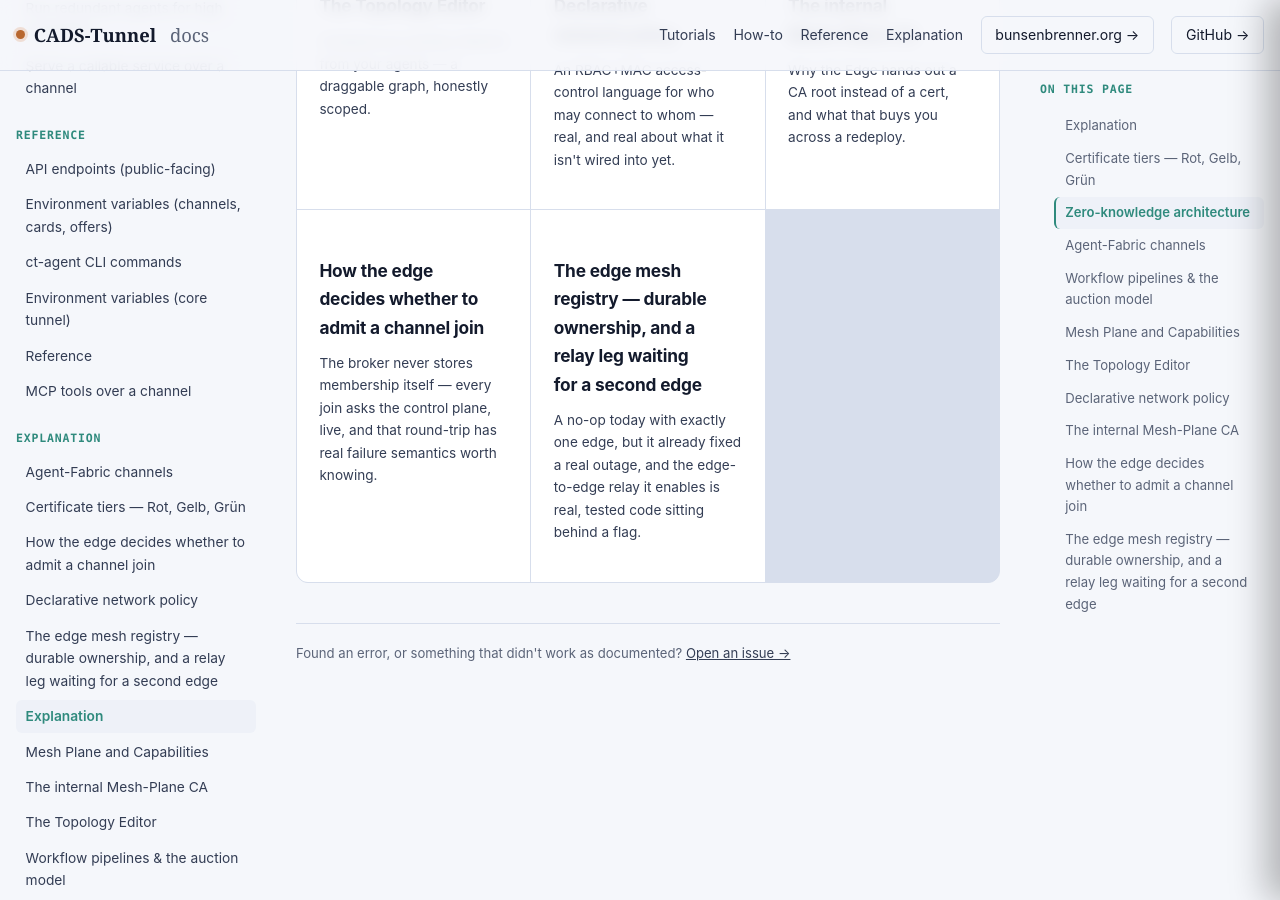
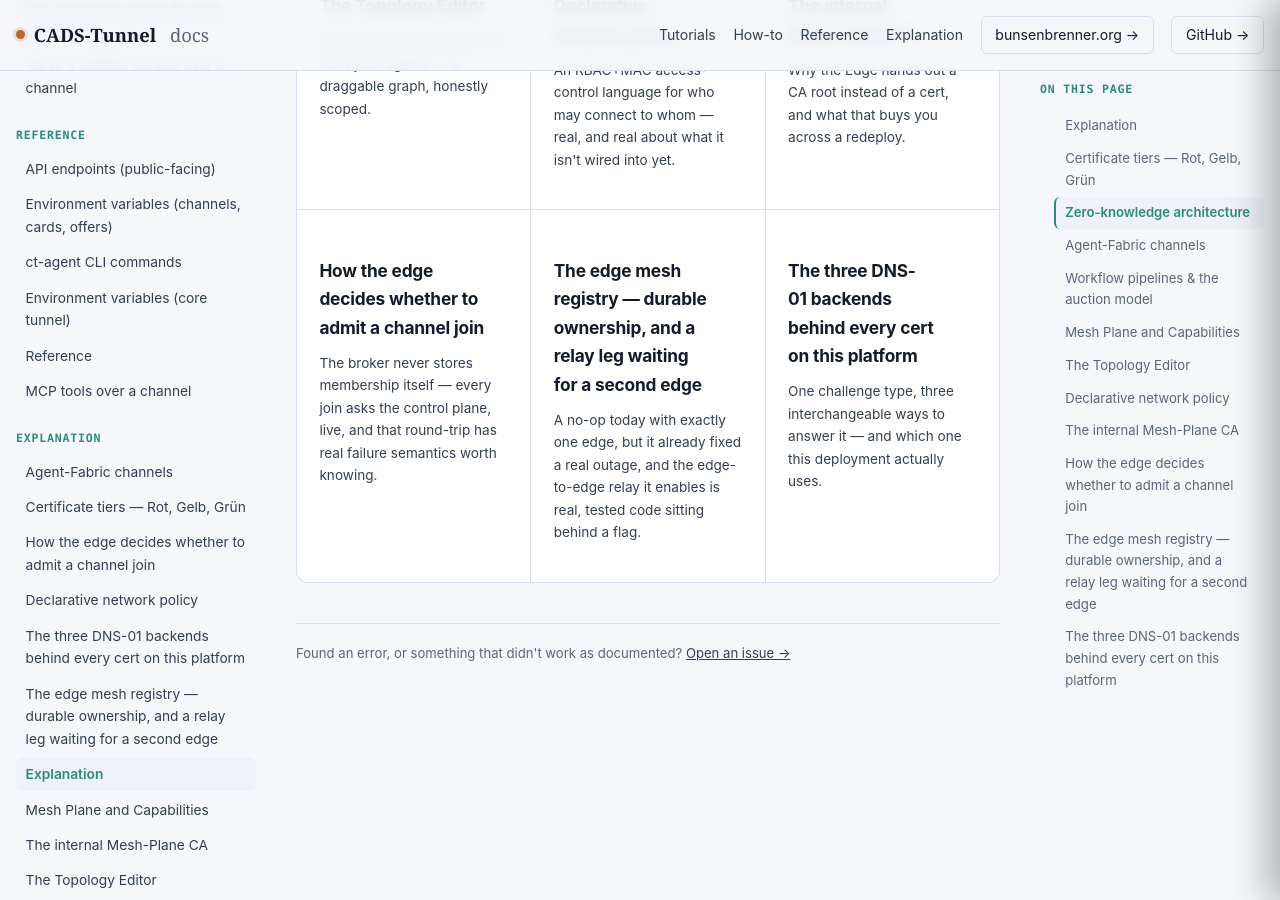
Before and after one commit to scimbe/CADS-Tunnel-docs, a Jekyll site: the page built from _explanation/index.md, in a window 1280 px wide and 900 px high, scrolled down 795 px. Built offline with Jekyll 4.4.1, drawn with Linux system fonts in a browser that asks for light colours; part of the change alters nothing that is shown.

Commit message:
explanation: new "The three DNS-01 backends" (firing 64)
crates/dns (ct_dns::provider::Dns01Provider) had zero docs coverage
despite being the mechanism behind every certificate this platform
issues, including docs.bunsenbrenner.org's own. Documents all three
interchangeable backends -- SelfHosted (a real, 22-test authoritative
:53 responder for registrars with no DNS API, ADR-0019), Desec (this
actual production deployment's backend), and RemoteAgent (what
ct-agent certificate uses: proves hostname ownership via routing token
to POST /agent/dns01-challenge, never holding a zone-wide credential)
-- and why the trust-boundary split needs all three rather than one.

Grounded directly in crates/dns/src/provider.rs's own doc comments and
crates/control-plane/src/dns01_challenge.rs's real route wiring; ran
the crate's hermetic test suite (22/22 passing) for extra confidence
before publishing. Cross-linked from gelb-to-gruen.md's intro.

Co-Authored-By: Claude Sonnet 5 <noreply@anthropic.com>
Claude-Session: https://claude.ai/code/session_018FkngvdKnmVcAT84EZe7Ur

```diff
--- /dev/null
+++ b/_explanation/dns-01-providers.md
@@ -0,0 +1,63 @@
+---
+title: The three DNS-01 backends behind every cert on this platform
+description: One challenge type, three interchangeable ways to answer it — and which one this deployment actually uses.
+order: 11
+---
+
+# The three DNS-01 backends behind every cert on this platform
+
+Every Let's Encrypt/ZeroSSL certificate this platform issues — the portal's own, and every customer
+tunnel's Gelb→Grün promotion (see [Certificate tiers explained]({{ '/explanation/certificate-tiers/' | relative_url }}))
+— proves domain control the same way: DNS-01, a `_acme-challenge.<host> TXT` record the CA checks
+before issuing. What actually publishes that record is a pluggable abstraction
+(`ct_dns::provider::Dns01Provider`, `crates/dns`) with three interchangeable backends. None of this
+is documented anywhere else on this site, despite `docs.bunsenbrenner.org` itself having been issued
+through one of them.
+
+## The three backends
+
+- **`SelfHosted`** — an in-process, fully authoritative DNS server this platform runs itself
+  (`crates/dns`'s own `AcmeDnsStore` + a hand-rolled DNS wire codec, real UDP/TCP `:53` server,
+  22 passing tests). Built for registrars with **no DNS API at all** (the docs cite Strato by name,
+  [ADR-0019](https://github.com/scimbe/CADS-Tunnel/blob/main/docs/adr/0019-unified-443-gateway.md)) —
+  you delegate just the challenge subdomain (`NS`/glue pointing `auth.<zone>` at the plane), the rest
+  of the zone stays wherever it already is. A loopback-only mutation API (`CT_DNS_API_LISTEN`,
+  default `127.0.0.1:8053`) is the only way to publish/clear records; `:53` itself only ever answers
+  queries, never accepts writes.
+- **`Desec`** — [deSEC](https://desec.io), a free managed DNS provider with a real REST API.
+  **Operator-side only**: holds the zone-wide API token, so it's never constructed on an agent.
+  This is the backend this actual production deployment uses — see
+  [ADR-0019](https://github.com/scimbe/CADS-Tunnel/blob/main/docs/adr/0019-unified-443-gateway.md)
+  and `docs/dns01-desec.md` in the CADS-Tunnel repo for the operator-side setup.
+- **`RemoteAgent`** — what an **agent** actually uses for its own tunnel's certificate
+  (`ct-agent certificate`, see [Go from Gelb to Grün]({{ '/how-to/gelb-to-gruen/' | relative_url }})).
+  Instead of holding any DNS credential, it proves hostname ownership to the control plane's
+  `POST /agent/dns01-challenge` (and `.../clear`) using its own routing token — the same token that
+  already authorizes it to serve that hostname. The zone-wide credential (deSEC token or the
+  self-hosted store) never leaves the operator's control plane; an agent can publish a challenge only
+  for a hostname it's already the authorized routing-token owner of.
+
+## Why three, not one
+
+Each solves a different trust boundary:
+
+- Self-hosted exists because some registrars (confirmed: Strato) genuinely have no API to automate
+  against — the only alternative is a manual/mail-based process, so this platform runs its own
+  minimal authoritative DNS instead.
+- deSEC exists because most operators don't want to run public `:53` themselves (a second,
+  security-relevant open port) when a managed provider with a real API is available.
+- Remote-agent exists because neither of the other two can safely be handed to an agent directly —
+  both credential shapes are zone-wide (or full-store) authority, and an agent should only ever be
+  able to prove *its own* hostname, never anyone else's on the same zone. `POST
+  /agent/dns01-challenge` is the actual enforcement point: it's scoped to exactly the routing token's
+  own authorized hostname, confirmed by reading `crates/control-plane/src/dns01_challenge.rs`
+  directly.
+
+## Related
+
+- [Certificate tiers explained]({{ '/explanation/certificate-tiers/' | relative_url }}) — what Rot/
+  Gelb/Grün mean; DNS-01 is specifically how a tunnel earns Grün.
+- [Go from Gelb to Grün]({{ '/how-to/gelb-to-gruen/' | relative_url }}) — `ct-agent certificate`'s
+  real, click-tested run, which is the `RemoteAgent` backend in practice.
+- [Authorize a new pipeline hostname]({{ '/how-to/authorize-a-pipeline-hostname/' | relative_url }})
+  — the routing-token ownership `RemoteAgent` depends on has to exist first.
--- a/_how-to/gelb-to-gruen.md
+++ b/_how-to/gelb-to-gruen.md
@@ -10,7 +10,10 @@ A freshly-onboarded tunnel is **Gelb**: live, trusted by browsers, but terminati
 shared across every Gelb-tier tunnel on the platform. **Grün** means your service holds its own,
 individually-issued certificate instead. See
 [Certificate tiers explained]({{ '/explanation/certificate-tiers/' | relative_url }}) for why this
-distinction exists at all.
+distinction exists at all, and
+[The three DNS-01 backends behind every cert on this platform]({{ '/explanation/dns-01-providers/' | relative_url }})
+for how `ct-agent certificate` below actually proves you own the hostname, without ever holding a
+zone-wide DNS credential.
 
 ## Before you start
 
```
